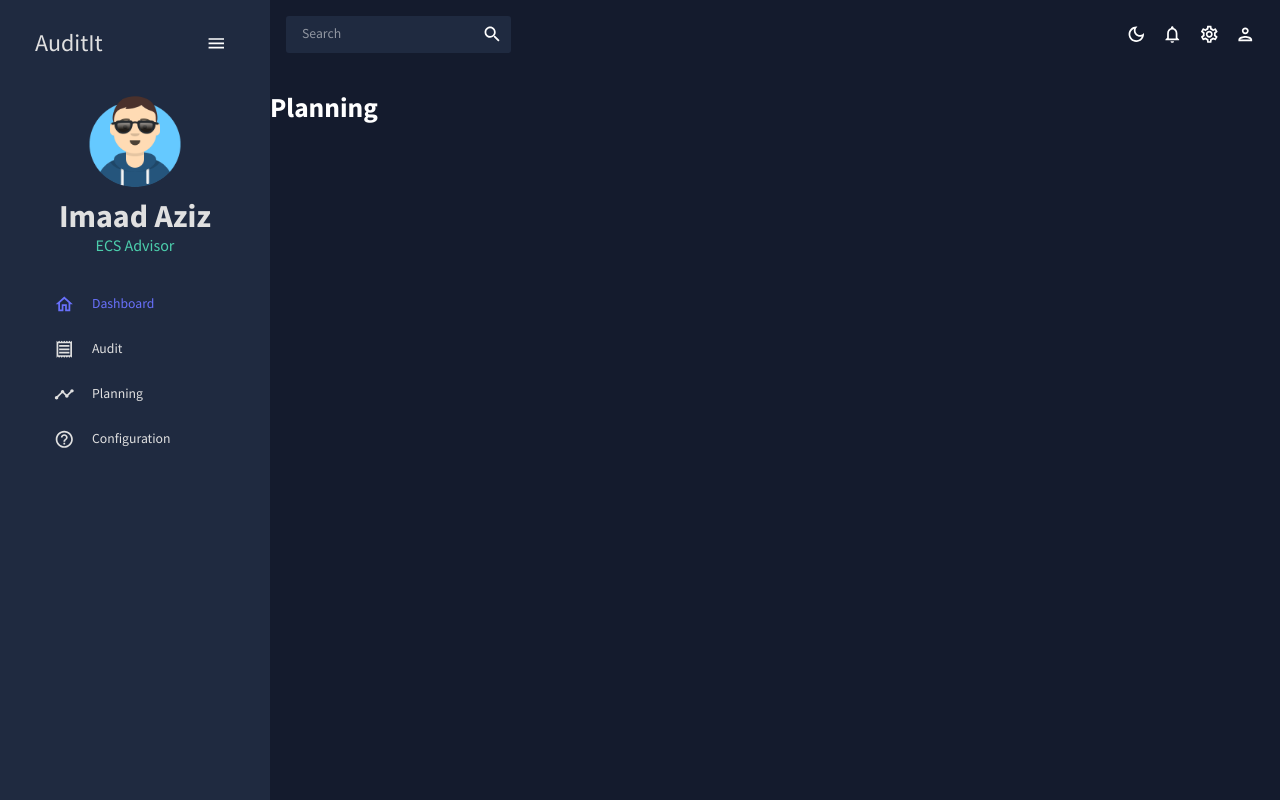
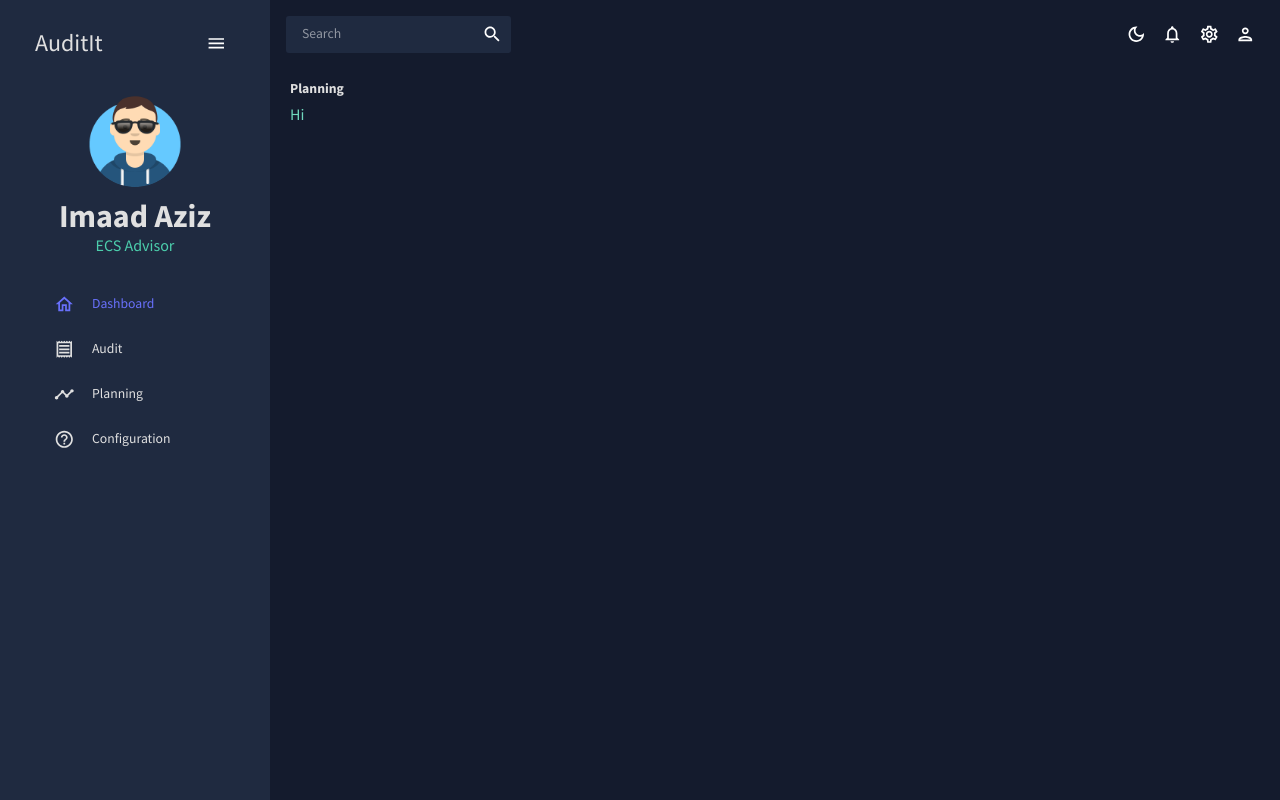
Before and after one commit to jasonkeith5274/degree_tool, a React (Create React App) app in the folder frontend/: page /planning in a window 1280 px wide. Built offline with nearby package versions, Linux system fonts and the light colour scheme.

Commit message:
Added headers for pages

```diff
--- a/frontend/src/pages/audit.jsx
+++ b/frontend/src/pages/audit.jsx
@@ -10,6 +10,8 @@ import Stack from "@mui/material/Stack";
 import TextField from "@mui/material/TextField";
 import axios from "axios";
 import fileDownload from "js-file-download";
+import Header from "../components/Header";
+import { Box } from "@mui/material";
 
 function Audit() {
   const [degreeTrack, setDegreeTrack] = React.useState("");
@@ -72,6 +74,8 @@ function Audit() {
   };
 
   return (
+    <Box mt="20px" ml="20px">
+      <Header title="Audit" subtitle="Upload a transcript to get started" />
       <div
         id="page-wrap"
         style={{
@@ -120,6 +124,7 @@ function Audit() {
           </Button>
         </Stack>
       </div>
+    </Box>
   );
 }
 
--- a/frontend/src/pages/configuation-screen.jsx
+++ b/frontend/src/pages/configuation-screen.jsx
@@ -5,6 +5,8 @@ import { DataGrid } from "@mui/x-data-grid";
 import Button from "@mui/material/Button";
 import TextField from "@mui/material/TextField";
 import Stack from "@mui/material/Stack";
+import { Box } from "@mui/material";
+import Header from "../components/Header";
 
 function Configuration() {
   const [classes, setClasses] = useState([]);
@@ -101,6 +103,8 @@ function Configuration() {
   ];
 
   return (
+    <Box ml="20px" mt="10px">
+      <Header title="Configuration" subtitle="Add or Delete Classes" />
       <div
         style={{
           display: "flex",
@@ -171,6 +175,7 @@ function Configuration() {
           </Button>
         </Stack>
       </div>
+    </Box>
   );
 }
 
--- a/frontend/src/pages/planning-screen.jsx
+++ b/frontend/src/pages/planning-screen.jsx
@@ -1,10 +1,12 @@
+import { Box } from "@mui/material";
 import React from "react";
+import Header from "../components/Header";
 
 const Planning = () => {
   return (
-    <div>
-      <h1>Planning</h1>
-    </div>
+    <Box mt="10px" ml="20px">
+      <Header title="Planning" subtitle="Hi" />
+    </Box>
   );
 };
 
```
Lines whose indentation alone changed are shown as unchanged.
